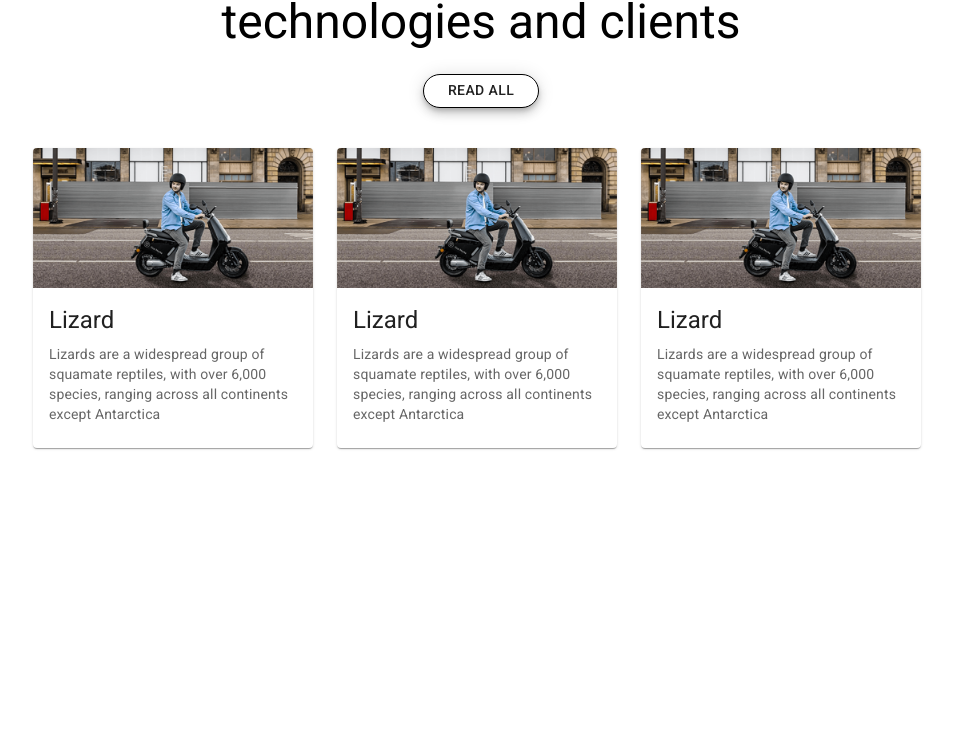
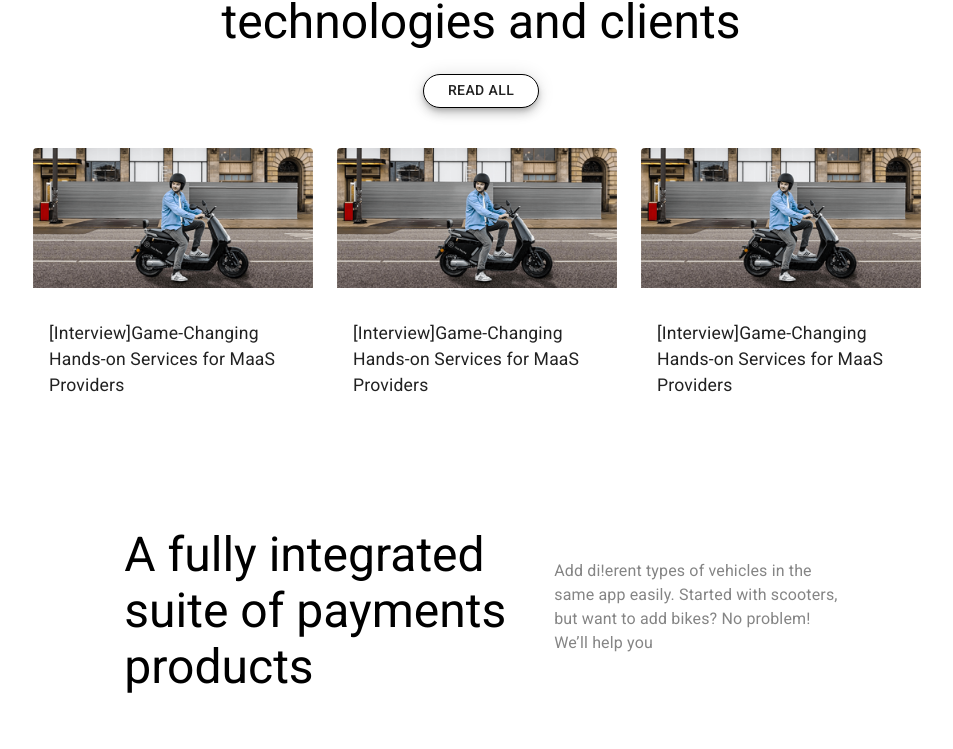
Before and after one commit to shabik-ashab/oto-ride, a React (Create React App) app: page / in a window 1280 px wide. Shown: the part 3823-4572 px from the top of the page, without its empty margins (159-1112 px from the left). Before the commit the page ends 4375 px from the top, so only its background shows below. Built offline with nearby package versions, Linux system fonts and the light colour scheme; a web font is replaced by a local one.

Commit message:
payment section added

```diff
--- a/src/Pages/Home/Blog.jsx
+++ b/src/Pages/Home/Blog.jsx
@@ -39,7 +39,7 @@ const Blog = () => {
   </Box>
 
  <Box display="flex"  sx={{ justifyContent: 'center',flexWrap: 'wrap',mt:5,ml:2 }}>
- <Card sx={{ maxWidth: 280,mr:3,mb:3  }}>
+ <Card sx={{ maxWidth: 280,mr:3,mb:3,boxShadow: 'none'  }}>
   <CardMedia
         component="img"
         height="140"
@@ -47,16 +47,12 @@ const Blog = () => {
         alt="green iguana"
       />
       <CardContent>
-        <Typography gutterBottom variant="h5" component="div">
-          Lizard
-        </Typography>
-        <Typography variant="body2" color="text.secondary">
-          Lizards are a widespread group of squamate reptiles, with over 6,000
-          species, ranging across all continents except Antarctica
+        <Typography sx={{mt:2,fontSize:'1.1em'}}  color="">
+        [Interview]Game-Changing Hands-on Services for MaaS Providers
         </Typography>
       </CardContent>
     </Card>
-    <Card sx={{ maxWidth: 280,mr:3,mb:3 }}>
+    <Card sx={{ maxWidth: 280,mr:3,mb:3,boxShadow: 'none'  }}>
   <CardMedia
         component="img"
         height="140"
@@ -64,16 +60,12 @@ const Blog = () => {
         alt="green iguana"
       />
       <CardContent>
-        <Typography gutterBottom variant="h5" component="div">
-          Lizard
-        </Typography>
-        <Typography variant="body2" color="text.secondary">
-          Lizards are a widespread group of squamate reptiles, with over 6,000
-          species, ranging across all continents except Antarctica
+        <Typography sx={{mt:2,fontSize:'1.1em'}}  color="">
+        [Interview]Game-Changing Hands-on Services for MaaS Providers
         </Typography>
       </CardContent>
     </Card>
-    <Card sx={{ maxWidth: 280,mr:3,mb:3  }}>
+    <Card sx={{ maxWidth: 280,mr:3,mb:3,boxShadow: 'none'  }}>
   <CardMedia
         component="img"
         height="140"
@@ -81,12 +73,8 @@ const Blog = () => {
         alt="green iguana"
       />
       <CardContent>
-        <Typography gutterBottom variant="h5" component="div">
-          Lizard
-        </Typography>
-        <Typography variant="body2" color="text.secondary">
-          Lizards are a widespread group of squamate reptiles, with over 6,000
-          species, ranging across all continents except Antarctica
+        <Typography sx={{mt:2,fontSize:'1.1em'}}  color="">
+        [Interview]Game-Changing Hands-on Services for MaaS Providers
         </Typography>
       </CardContent>
     </Card>
--- a/src/Pages/Home/Home.jsx
+++ b/src/Pages/Home/Home.jsx
@@ -12,6 +12,7 @@ import AdminApp from './AdminApp';
 import OpApp from './OpApp';
 import Bike from './Bike';
 import Blog from './Blog';
+import Payment from './Payment';
 
 
 
@@ -24,6 +25,7 @@ const Home = () => {
    <OpApp />
    <Bike />
    <Blog />
+   <Payment />
   </>;
 };
 
--- /dev/null
+++ b/src/Pages/Home/Payment.jsx
@@ -0,0 +1,45 @@
+import { Container, Typography } from '@mui/material';
+import { Box } from '@mui/system';
+import React from 'react';
+import img from '../../Images/image6.png'
+
+const Payment = () => {
+  return <>
+  <Container sx={{mb:10}}>
+    <Box display="flex"  sx={{ justifyContent: 'center',flexWrap: 'wrap' }}>
+        <Box>
+        <Typography variant="h3">
+       A fully integrated
+       </Typography>
+       <Typography variant="h3">
+       suite of payments
+       </Typography>
+       <Typography variant="h3">
+       products
+       </Typography>
+
+        </Box>
+
+      <Box sx={{ml:6,mt:4,color:'#858585'}}>
+         <Typography>
+         Add di!erent types of vehicles in the
+         </Typography>
+         <Typography>
+         same app easily. Started with scooters,
+         </Typography>
+         <Typography>
+         but want to add bikes? No problem!
+         </Typography>
+         <Typography>
+         We’ll help you
+         </Typography>
+      </Box>
+    </Box>
+    <Box display="flex"  sx={{ justifyContent: 'center',mt:7 }}>
+        <img style={{width:'70%'}} src={img} />
+    </Box>
+  </Container>
+  </>;
+};
+
+export default Payment;
```
Also changed, not shown: src/Images/image6.png (added).
